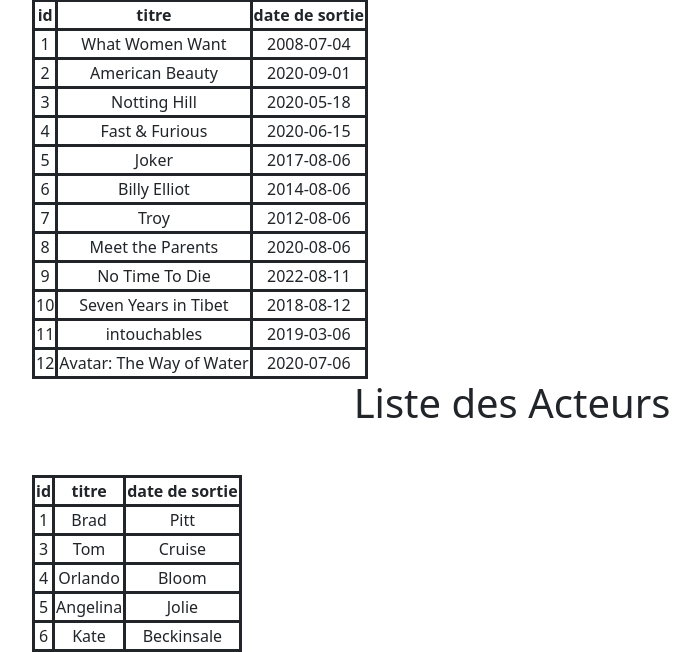
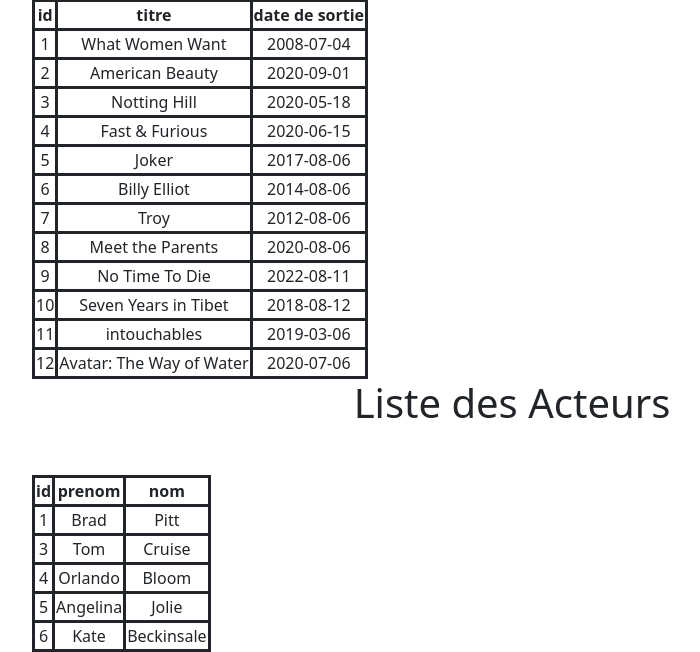
Before and after one commit to ilyes200876/cinema_movie_exam_pe6, a PHP site: page / in a window 1280 px wide. Shown: the part 159-811 px from the top of the page, without its empty margins (128-828 px from the left). Run offline with PHP 8.4, Linux system fonts and the light colour scheme; data comes from the database, SQL or seed files in the repository.

Commit message:
update done by arrays

```diff
--- a/addActor.php
+++ b/addActor.php
@@ -1,5 +1,4 @@
 <?php
-
 
 include_once __DIR__ . '/vendor/autoload.php';
 
--- a/index.php
+++ b/index.php
@@ -3,7 +3,6 @@
 include_once __DIR__ . '/vendor/autoload.php';
 
 use App\Repository\MovieRepository;
-
 use App\Repository\ActorRepository;
 
 $movieRepository = new MovieRepository();
@@ -73,8 +72,8 @@ $actors = $actorRepository->findAll();
         <table style="border: solid;">
             <tr style="border: solid;">
                 <th style="text-align: center; border: solid;">id</th>
-                <th style="text-align: center; border: solid;">titre</th>
-                <th style="text-align: center;">date de sortie</th>
+                <th style="text-align: center; border: solid;">prenom</th>
+                <th style="text-align: center;">nom</th>
             </tr>
             <?php foreach($actors as $actor) : ?>
                 <tr style="border: solid;">
--- a/src/Repository/ActorRepository.php
+++ b/src/Repository/ActorRepository.php
@@ -1,8 +1,8 @@
 <?php
 
 namespace App\Repository;
+
 use App\Service\PDOService;
-
 use App\Models\Actor;
 
 class ActorRepository
@@ -26,7 +26,7 @@ class ActorRepository
     {
         $query = $this->pdoService->getPdo()->prepare("INSERT INTO actor(first_name, last_name) VALUES(:first_name, :last_name)");
         $query->bindParam(':first_name', $actor['firstName']);
-        $query->bindParam(':last_name', $actor['firstName']);
+        $query->bindParam(':last_name', $actor['lastName']);
         $query->execute();
     }
 }
```
